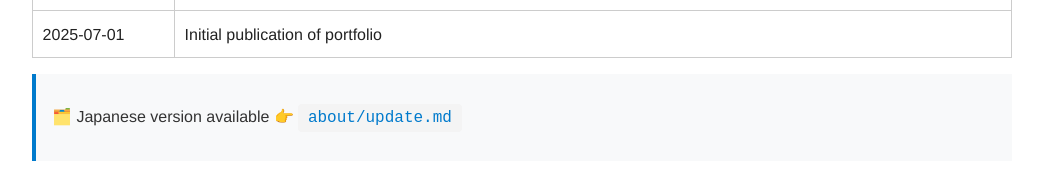
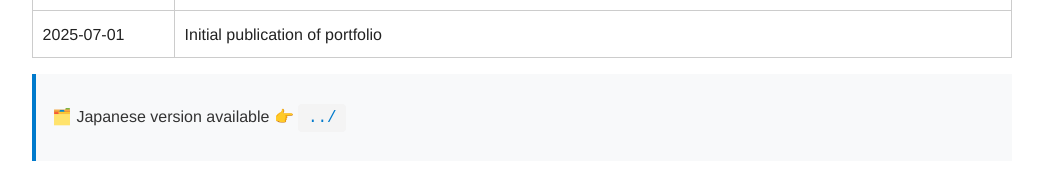
Before and after one commit to Samizo-AITL/Samizo-AITL.github.io, a Jekyll site: the page built from about/update/en/index.md, in a window 1280 px wide. Shown: the part 1705-1895 px from the top of the page, without its empty margins (118-1161 px from the left). Built offline with Jekyll 4.4.1, drawn with Linux system fonts in a browser that asks for light colours.

Commit message:
Update index.md

```diff
--- a/about/update/en/index.md
+++ b/about/update/en/index.md
@@ -44,4 +44,4 @@ including GitHub Pages site updates, new materials, structural revisions, and RE
 | 2025-07-07 | Refactored Edusemi structure for portal integration                         |
 | 2025-07-01 | Initial publication of portfolio                                            |
 
-> 🗂️ Japanese version available 👉 [`about/update.md`](./update.md)
+> 🗂️ Japanese version available 👉 [`../`](../)
```
